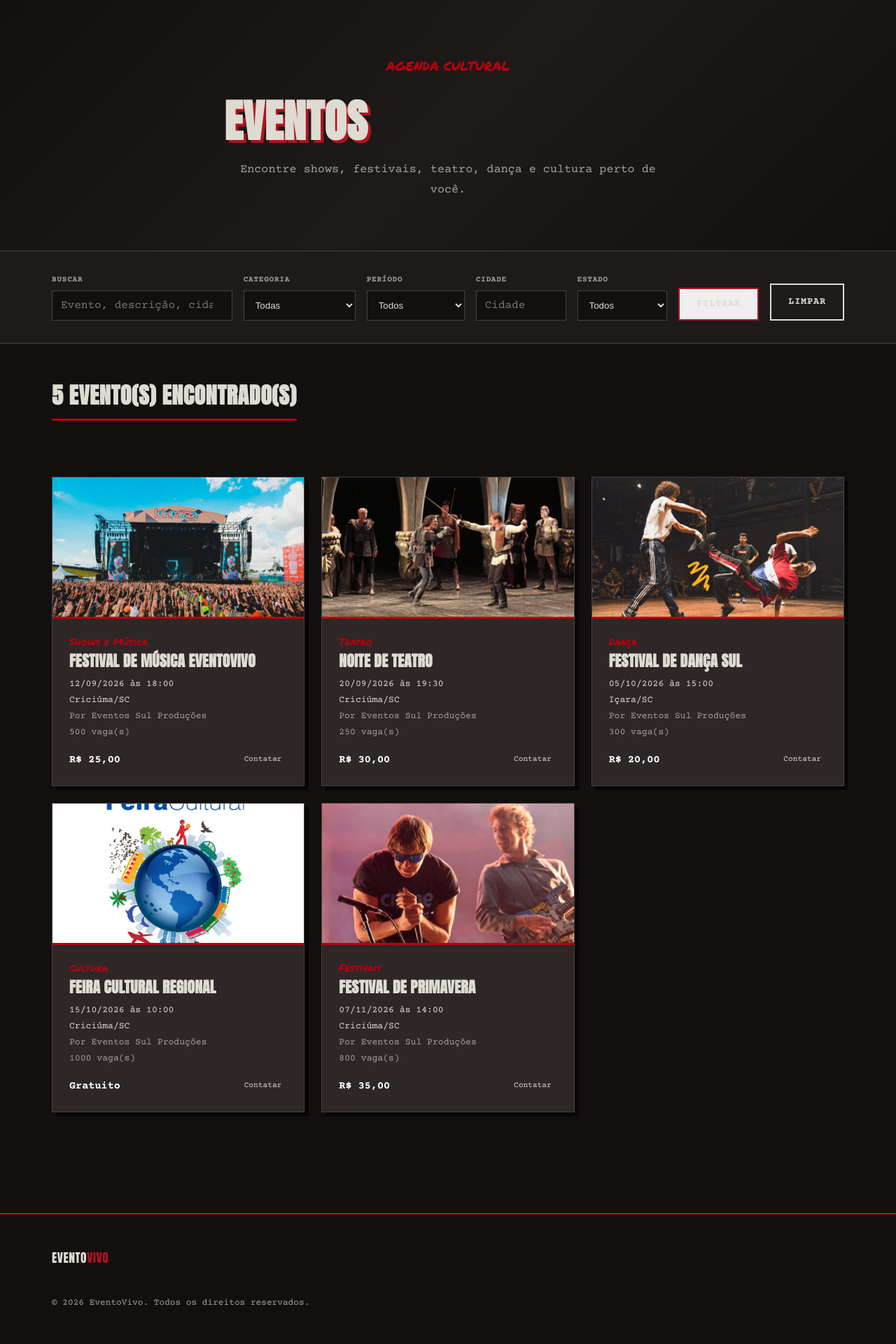
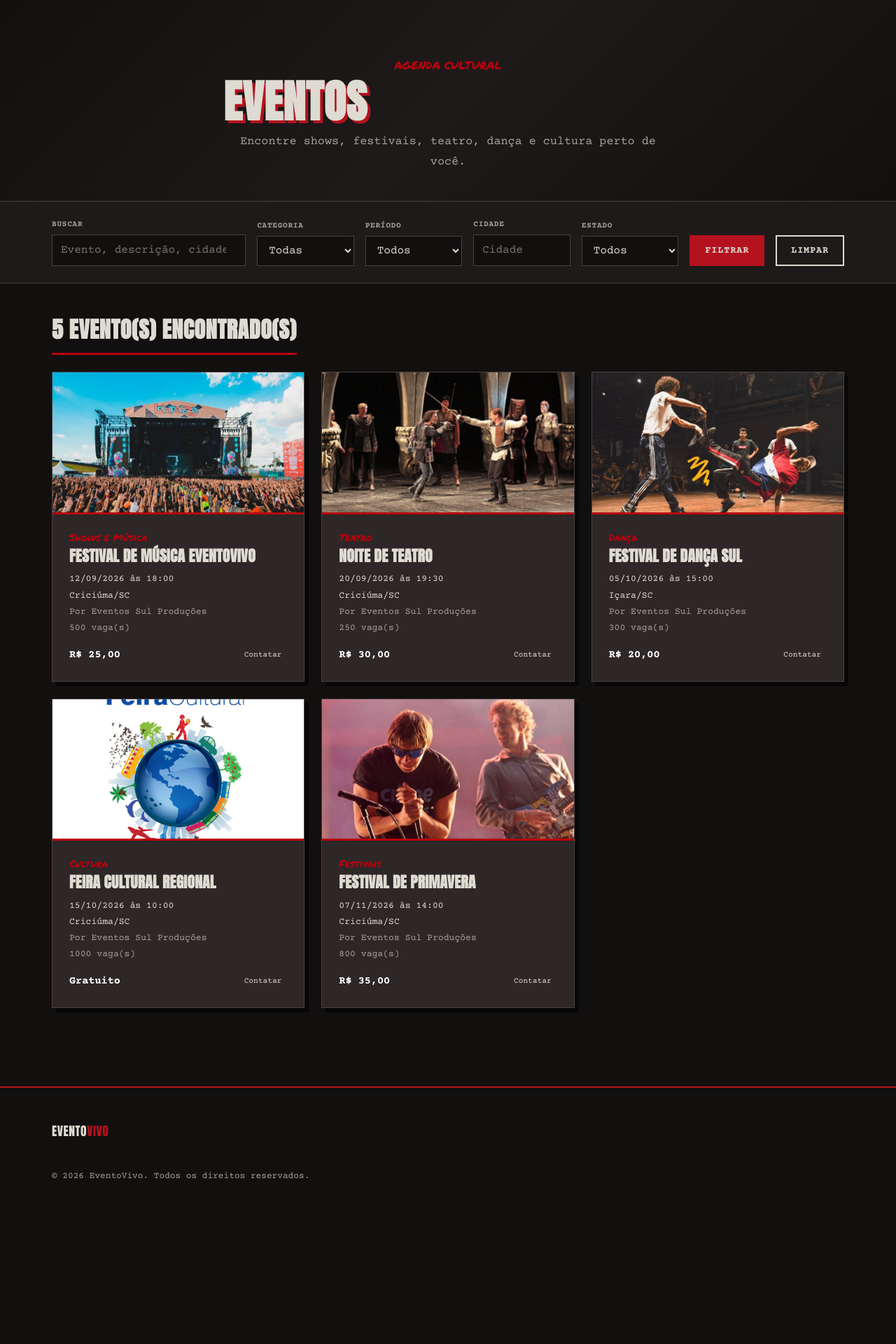
Before and after one commit to viniciusdarosa/EventoVivo---Projeto-final, a PHP site: page /Telas/Eventos.php in a window 1280 px wide. Shown: the part 70-1990 px from the top of the page at 70% size. After the commit the page ends 1754 px from the top, so only its background shows below. Run offline with PHP 8.4, Linux system fonts and the light colour scheme; data comes from the database, SQL or seed files in the repository.

Commit message:
botão branco filtrar arrumado
novo arquivo css eventos para remover conflitos entre a pagina de eventos e o resto das paginas

```diff
--- /dev/null
+++ b/Css/eventos.css
@@ -0,0 +1,381 @@
+/* ==========================================================
+   EventoVivo — estilos exclusivos de Eventos.php
+   e CRUD_Eventos.php
+   ========================================================== */
+
+:root {
+  --ev-ink: #120f0f;
+  --ev-ink-2: #1f1a1a;
+  --ev-steel: #2d2727;
+  --ev-rule: #4a4040;
+  --ev-paper: #dedbd2;
+  --ev-dim: #a5a29a;
+  --ev-blood: #b3121e;
+  --ev-accent: #b8000d;
+  --ev-shadow: 6px 6px 0 rgba(0,0,0,.55);
+  --ev-ease: .18s ease;
+}
+
+.eventos-page,
+.admin-page {
+  min-height: 100vh;
+  padding-bottom: 4rem;
+  background: var(--ev-ink);
+  color: var(--ev-paper);
+  font-family: 'Courier Prime', monospace;
+}
+
+.eventos-page *,
+.admin-page * {
+  box-sizing: border-box;
+}
+
+.eventos-page .wrap,
+.admin-page .wrap {
+  width: min(1180px, calc(100% - 2rem));
+  margin-inline: auto;
+}
+
+/* Cabeçalhos */
+
+.eventos-page .page-header,
+.admin-page .page-heading {
+  padding: clamp(2.5rem, 7vw, 5rem) 0 2.5rem;
+  background: linear-gradient(135deg, var(--ev-ink), var(--ev-ink-2), var(--ev-ink));
+  border-bottom: 1px solid var(--ev-rule);
+}
+
+.eventos-page .page-header {
+  text-align: center;
+}
+
+.eventos-page .eyebrow,
+.admin-page .eyebrow {
+  margin: 0 0 .5rem;
+  color: var(--ev-accent);
+  font-family: 'Permanent Marker', cursive;
+  font-size: 1rem;
+}
+
+.eventos-page h1,
+.admin-page h1 {
+  margin: 0;
+  color: var(--ev-paper);
+  font-family: 'Anton', sans-serif;
+  font-size: clamp(2.5rem, 6vw, 4rem);
+  line-height: 1;
+  text-transform: uppercase;
+  text-shadow: 4px 4px 0 var(--ev-blood);
+}
+
+.eventos-page .hero-sub,
+.admin-page .heading-sub {
+  margin: .75rem auto 0;
+  max-width: 60ch;
+  color: var(--ev-dim);
+  line-height: 1.7;
+}
+
+.admin-page .heading-inner {
+  display: flex;
+  align-items: end;
+  justify-content: space-between;
+  gap: 1.5rem;
+}
+
+/* Botões */
+
+.eventos-page .btn,
+.admin-page .btn {
+  display: inline-block;
+  border: 2px solid var(--ev-blood);
+  padding: .75rem 1.25rem;
+  color: var(--ev-paper);
+  background: transparent;
+  font: 700 .85rem 'Courier Prime', monospace;
+  letter-spacing: .06em;
+  text-transform: uppercase;
+  text-decoration: none;
+  cursor: pointer;
+  transition: background var(--ev-ease), color var(--ev-ease), border-color var(--ev-ease);
+}
+
+.eventos-page .btn-primary,
+.admin-page .btn-primary,
+.eventos-page .btn-filter,
+.admin-page .btn-filter {
+  background: var(--ev-blood);
+}
+
+.eventos-page .btn:hover,
+.admin-page .btn:hover {
+  background: transparent;
+  color: var(--ev-blood);
+}
+
+.eventos-page .btn-ghost {
+  border-color: var(--ev-paper);
+}
+
+/* Filtros */
+
+.eventos-page .filters-section,
+.admin-page .events-section {
+  padding: 1.5rem 0;
+  background: var(--ev-ink-2);
+  border-bottom: 1px solid var(--ev-rule);
+}
+
+.eventos-page .toolbar,
+.admin-page .toolbar {
+  display: grid;
+  gap: 1rem;
+  align-items: end;
+}
+
+.eventos-page .toolbar {
+  grid-template-columns: minmax(220px, 2fr) repeat(4, minmax(120px, 1fr)) auto auto;
+}
+
+.admin-page .toolbar {
+  grid-template-columns: minmax(220px, 2fr) minmax(160px, 1fr) minmax(140px, 1fr) auto;
+}
+
+.eventos-page .toolbar label,
+.admin-page .toolbar label {
+  display: block;
+  margin-bottom: .35rem;
+  color: var(--ev-dim);
+  font-size: .7rem;
+  font-weight: 700;
+  letter-spacing: .06em;
+  text-transform: uppercase;
+}
+
+.eventos-page .toolbar input,
+.eventos-page .toolbar select,
+.admin-page .toolbar input,
+.admin-page .toolbar select {
+  width: 100%;
+  min-height: 43px;
+  padding: .55rem .75rem;
+  color: var(--ev-paper);
+  background: var(--ev-ink);
+  border: 1px solid var(--ev-rule);
+  outline: 0;
+  font: inherit;
+}
+
+.eventos-page .toolbar input::placeholder,
+.admin-page .toolbar input::placeholder {
+  color: var(--ev-dim);
+  opacity: .7;
+}
+
+.eventos-page .toolbar input:focus,
+.eventos-page .toolbar select:focus,
+.admin-page .toolbar input:focus,
+.admin-page .toolbar select:focus {
+  border-color: var(--ev-accent);
+  box-shadow: 0 0 0 2px rgba(184,0,13,.2);
+}
+
+.eventos-page .btn-filter,
+.admin-page .btn-filter {
+  min-height: 43px;
+}
+
+/* Resultados */
+
+.eventos-page .results-section,
+.admin-page .events-section > .wrap {
+  padding-top: 2.5rem;
+}
+
+.eventos-page .results-header,
+.admin-page .list-header {
+  margin-bottom: 1.5rem;
+}
+
+.eventos-page .results-header h2,
+.admin-page .list-header h2 {
+  margin: 0;
+  padding-bottom: .5rem;
+  display: inline-block;
+  border-bottom: 3px solid var(--ev-accent);
+  color: var(--ev-paper);
+  font-family: 'Anton', sans-serif;
+  font-size: clamp(1.5rem, 3vw, 2rem);
+  text-transform: uppercase;
+}
+
+.admin-page .list-header {
+  display: flex;
+  justify-content: space-between;
+  align-items: center;
+}
+
+.admin-page .counter {
+  margin-left: .5rem;
+  color: var(--ev-dim);
+  font-size: .85rem;
+}
+
+/* Cards */
+
+.eventos-page .eventos-grid,
+.admin-page .eventos-grid {
+  display: grid;
+  grid-template-columns: repeat(auto-fill, minmax(280px, 1fr));
+  gap: 1.5rem;
+}
+
+.eventos-page .evento-card,
+.admin-page .evento-card {
+  width: 100%;
+  overflow: hidden;
+  background: var(--ev-steel);
+  border: 1px solid var(--ev-rule);
+  box-shadow: var(--ev-shadow);
+}
+
+.eventos-page .evento-card-imagem,
+.admin-page .evento-card-imagem {
+  display: block;
+  width: 100%;
+  height: 220px;
+  object-fit: cover;
+  object-position: center;
+}
+
+.admin-page .evento-card-corpo {
+  padding: 1rem;
+}
+
+.admin-page .evento-card-categoria {
+  margin: 0 0 .35rem;
+  color: var(--ev-accent);
+  font-family: 'Permanent Marker', cursive;
+  font-size: .9rem;
+}
+
+.admin-page .evento-card-titulo {
+  margin: 0 0 .5rem;
+  color: var(--ev-paper);
+  font-size: 1.1rem;
+  text-transform: uppercase;
+}
+
+.admin-page .evento-card-info {
+  margin: .35rem 0;
+  color: var(--ev-dim);
+  font-size: .85rem;
+  line-height: 1.5;
+}
+
+.admin-page .evento-card-rodape {
+  display: flex;
+  align-items: center;
+  justify-content: space-between;
+  gap: 1rem;
+  margin-top: 1rem;
+  padding-top: .75rem;
+  border-top: 1px solid var(--ev-rule);
+}
+
+.admin-page .evento-card-valor {
+  color: var(--ev-paper);
+  font-weight: 700;
+}
+
+.admin-page .evento-card-acoes {
+  display: flex;
+  gap: .5rem;
+  align-items: center;
+}
+
+.admin-page .btn-icone {
+  padding: .4rem .65rem;
+  color: var(--ev-paper);
+  border: 1px solid var(--ev-rule);
+  font: 700 .75rem 'Courier Prime', monospace;
+  text-decoration: none;
+  text-transform: uppercase;
+  background: transparent;
+  cursor: pointer;
+}
+
+.admin-page .btn-icone:hover {
+  border-color: var(--ev-accent);
+  color: var(--ev-accent);
+}
+
+.admin-page .btn-icone-excluir {
+  border-color: #7b2525;
+}
+
+/* Estados vazios */
+
+.eventos-page .empty-state,
+.admin-page .estado-vazio {
+  padding: 3rem 1.5rem;
+  color: var(--ev-dim);
+  text-align: center;
+}
+
+.eventos-page .empty-state .btn {
+  margin-top: 1.25rem;
+}
+
+.eventos-page .empty-state p,
+.admin-page .estado-vazio {
+  margin: 0;
+}
+
+/* Responsivo */
+
+@media (max-width: 1000px) {
+  .eventos-page .toolbar {
+    grid-template-columns: repeat(2, 1fr);
+  }
+
+  .eventos-page .toolbar .search-box {
+    grid-column: 1 / -1;
+  }
+
+  .admin-page .toolbar {
+    grid-template-columns: 2fr 1fr 1fr auto;
+  }
+}
+
+@media (max-width: 720px) {
+  .admin-page .heading-inner {
+    align-items: flex-start;
+    flex-direction: column;
+  }
+
+  .eventos-page .toolbar,
+  .admin-page .toolbar {
+    grid-template-columns: 1fr;
+  }
+
+  .eventos-page .toolbar .search-box {
+    grid-column: auto;
+  }
+
+  .eventos-page .toolbar .btn,
+  .admin-page .toolbar .btn {
+    width: 100%;
+    text-align: center;
+  }
+
+  .eventos-page .eventos-grid,
+  .admin-page .eventos-grid {
+    grid-template-columns: 1fr;
+  }
+
+  .admin-page .evento-card-rodape {
+    align-items: flex-start;
+    flex-direction: column;
+  }
+}
--- a/Css/style.css
+++ b/Css/style.css
@@ -687,7 +663,18 @@ a:focus-visible, button:focus-visible, input:focus-visible {
   border-color: var(--accent);
   box-shadow: 0 0 0 2px rgba(184, 0, 13, .2);
 }
-.toolbar .btn-filter { min-height: 43px; }
+.toolbar .btn-filter {
+  min-height: 43px;
+  background: var(--blood);
+  color: var(--paper);
+  border-color: var(--blood);
+  cursor: pointer;
+}
+
+.toolbar .btn-filter:hover {
+  background: transparent;
+  color: var(--blood);
+}
 
 .results-section { padding-block: var(--sp-5); }
 .results-header { margin-bottom: var(--sp-4); }
--- a/Telas/CRUD_Eventos.php
+++ b/Telas/CRUD_Eventos.php
@@ -79,7 +79,7 @@ $categorias = buscar_categorias_eventos($conexao);
 
 $pageTitle = 'EventoVivo — Gerenciar eventos';
 $pageDescription = 'Gerencie seus eventos publicados no EventoVivo';
-$extraCss = array('../Css/crud_eventos.css');
+$extraCss = array('../Css/eventos.css');
 
 require dirname(__FILE__) . '/Componentes/header.php';
 ?>
--- a/Telas/Eventos.php
+++ b/Telas/Eventos.php
@@ -115,11 +115,12 @@ if ($resEstados) {
   <link rel="preconnect" href="https://fonts.gstatic.com" crossorigin>
   <link href="https://fonts.googleapis.com/css2?family=Anton&family=Courier+Prime:wght@400;700&family=Permanent+Marker&display=swap" rel="stylesheet">
   <link rel="stylesheet" href="../Css/style.css">
+  <link rel="stylesheet" href="../Css/eventos.css">
 </head>
 <?php require dirname(__FILE__) . '/Componentes/header.php'; ?>
 <body>
 
-<main class="list-page">
+<main class="eventos-page">
   <section class="page-header">
     <div class="wrap">
       <p class="eyebrow">AGENDA CULTURAL</p>
```
Also changed, not shown: other parts of Css/style.css (+25 -24 lines).
